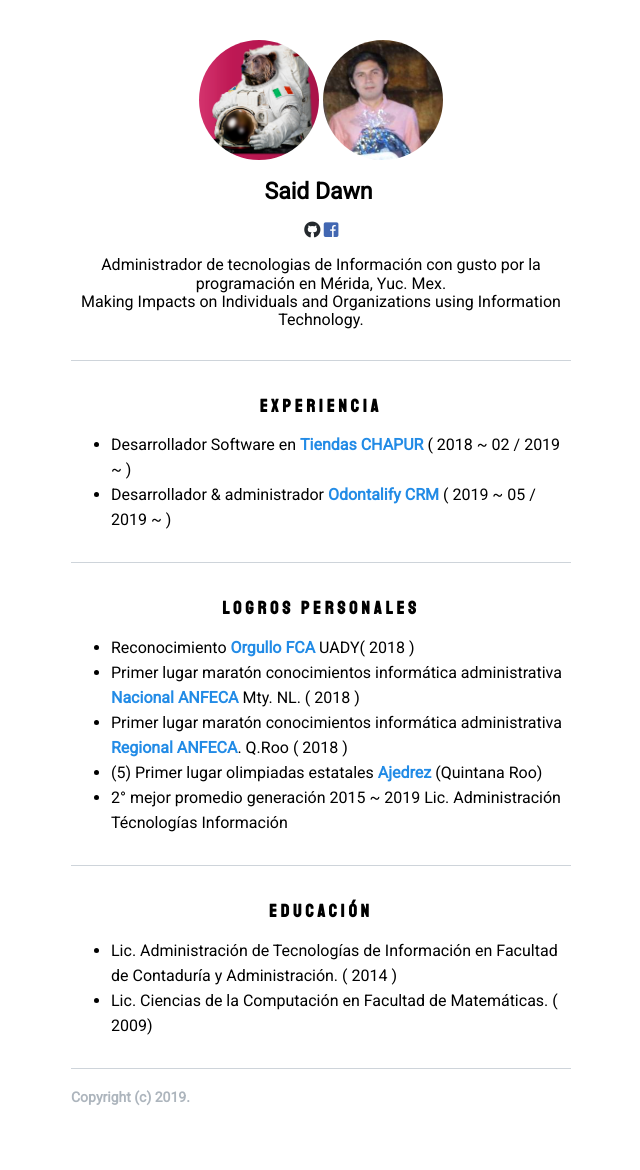
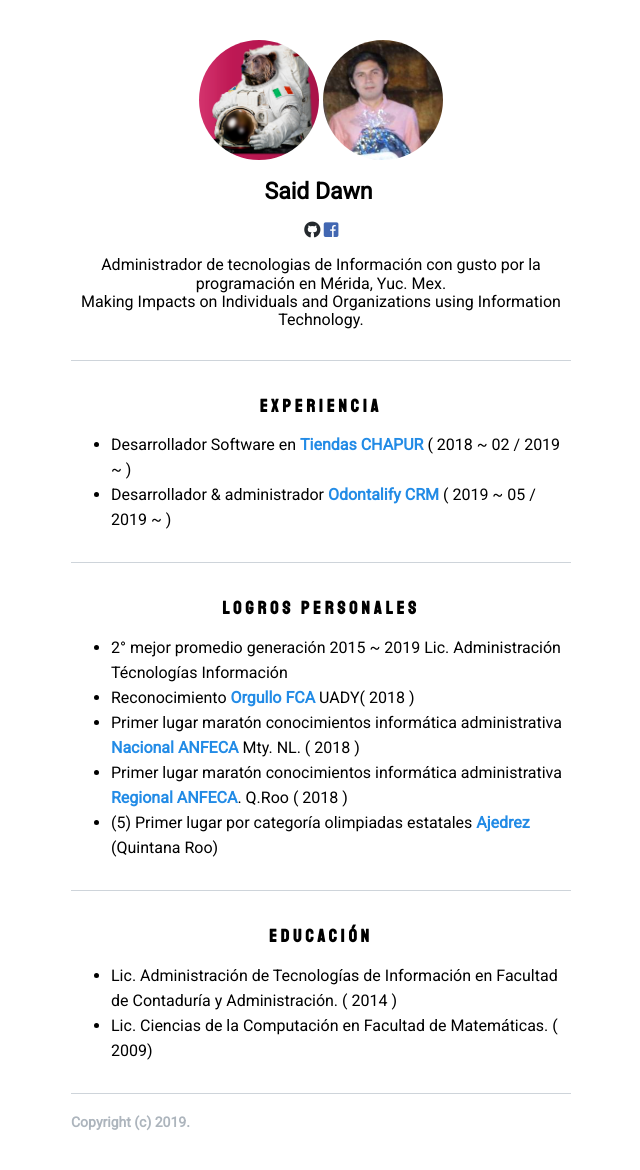
Before and after one commit to Dauun/dauun.github.io, a Jekyll site: the page portfolio/index.html, which Jekyll copies as it is, in a window 1280 px wide. Shown: the whole page, without its empty margins (319-959 px from the left). Built offline with Jekyll 4.4.1, drawn with Linux system fonts in a browser that asks for light colours; nearby versions of some CDN libraries; before the commit the page ends 1145 px from its top, so only the background shows below that.

Commit message:
Update index.html

```diff
--- a/portfolio/index.html
+++ b/portfolio/index.html
@@ -40,11 +40,11 @@
         <section>
           <h2>Logros personales</h2>
           <ul>
+            <li>2° mejor promedio generación 2015 ~ 2019 Lic. Administración Técnologías Información</li>
             <li>Reconocimiento <a target="_blank" href='http://www.uady.mx/noticia/entrega-reconocimientos-orgullo-fca-uady/'>Orgullo FCA</a> UADY( 2018 )</li>
             <li>Primer lugar maratón conocimientos informática administrativa <a target="_blank" href='http://www.uady.mx/noticia/intercambio-de-conocimientos-entre-estudiantes-de-todo-el-pais-fca-uady/'>Nacional ANFECA</a> Mty. NL. ( 2018 )</li>
             <li>Primer lugar maratón conocimientos informática administrativa <a target="_blank" href='http://www.uady.mx/noticia/maratones-regionales-de-conocimientos-de-la-anfeca-uady'>Regional ANFECA</a>. Q.Roo ( 2018 )</li>
-            <li>(5) Primer lugar olimpiadas estatales <a target="_blank" href="https://www.chess.com/member/Dauun">Ajedrez</a> (Quintana Roo)</li>
-            <li>2° mejor promedio generación 2015 ~ 2019 Lic. Administración Técnologías Información</li>
+            <li>(5) Primer lugar por categoría olimpiadas estatales <a target="_blank" href="https://www.chess.com/member/Dauun">Ajedrez</a> (Quintana Roo)</li>
           </ul>
         </section>
         <section>
```
